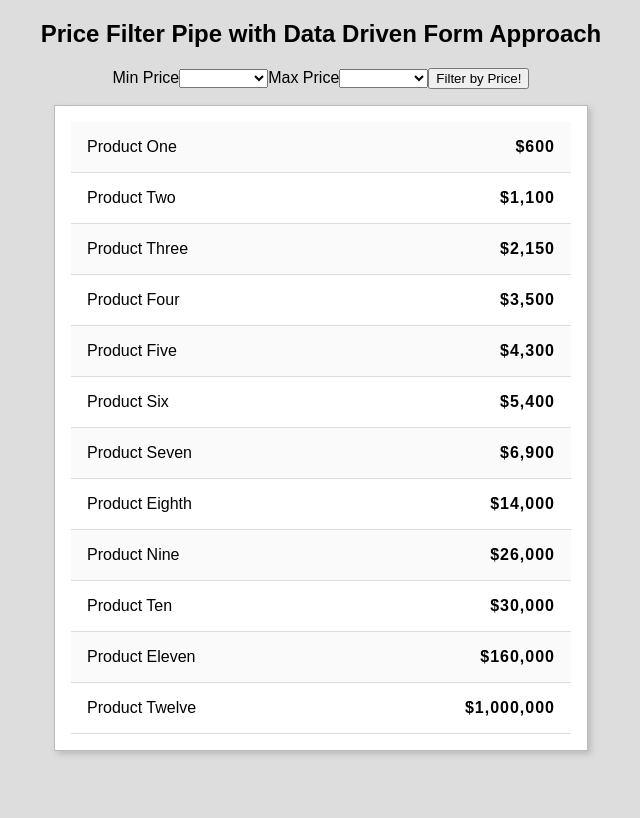
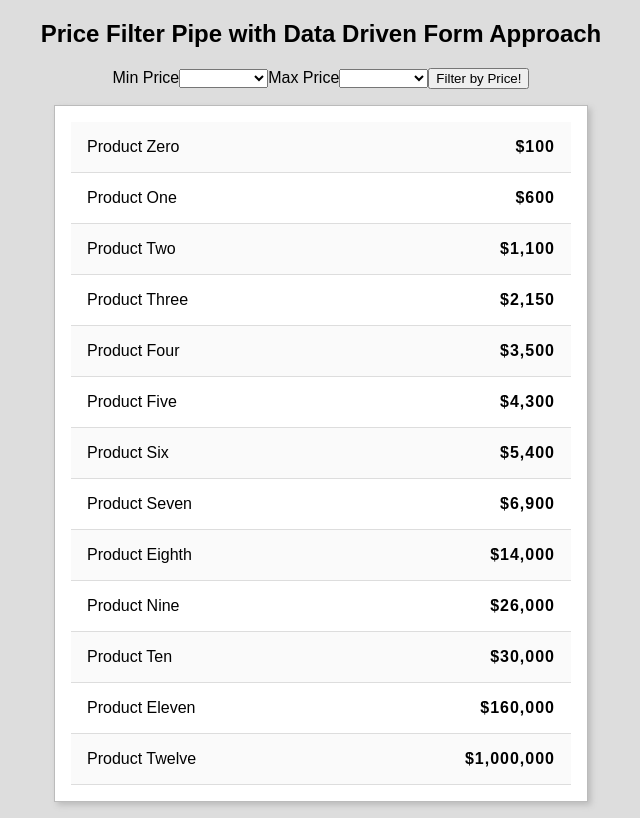
Before and after one commit to cstodor/Angular2-Price-Filter, an Angular app: page / in a window 1280 px wide. Shown: the whole page, without its empty margins (319-959 px from the left). Built offline with nearby package versions, Linux system fonts and the light colour scheme.

Commit message:
Added interface for _PriceOptions object and a new method

```diff
--- a/src/app/app.component.ts
+++ b/src/app/app.component.ts
@@ -1,9 +1,4 @@
 import { Component, Input } from '@angular/core';
-interface  IProduct {
-  name:string;
-  price:number;
-}
-
 
 @Component({
   selector: 'zt-root',
@@ -22,6 +17,10 @@ export class AppComponent {
   }
 
   _productList = [
+     {
+      "name": "Product Zero",
+      "price": 100,
+    },
     {
       "name": "Product One",
       "price": 600,
@@ -72,3 +71,8 @@ export class AppComponent {
     }
   ]
 }
+
+interface  IProduct {
+  name:string;
+  price:number;
+}
--- a/src/app/filter/filter.component.ts
+++ b/src/app/filter/filter.component.ts
@@ -8,11 +8,17 @@ import { FormGroup, FormControl } from '@angular/forms';
 })
 export class FilterComponent {
 
+  public get maxPriceOptions(): any[] {
+    return this.priceMinFilter ?  this._priceOptions.filter(p => p > this.priceMinFilter) : this._priceOptions;
+  }
+
   // Initializing Properties
   priceMinFilter: number;
   priceMaxFilter: number;
   priceIndex: number;
   priceFilterForm: FormGroup;
+
+
 
   // Outputs
   @Output() filterPrice: EventEmitter<{
@@ -37,15 +43,15 @@ export class FilterComponent {
       (data: any) => console.log(data)
     )
   }
-  onPriceMinChange(){
+  onPriceMinChange() {
     if (this.priceMinFilter) {
       let priceArraySelected: any[] = this._priceOptions.filter(item => item.productPrice < this.priceMinFilter);
       let priceArrayIndex: number = Object.keys(priceArraySelected).length;
       this.priceIndex = priceArrayIndex + 1;
-      console.log(arguments);
     }
   }
-  onPriceMaxChange(){
+
+  onPriceMaxChange() {
    //console.log(arguments);
   }
   // From Actions
@@ -58,6 +64,7 @@ export class FilterComponent {
 
   // Data
   _priceOptions = [
+    { "productPrice": null },
     { "productPrice": 500 },
     { "productPrice": 1000 },
     { "productPrice": 2000 },
@@ -81,5 +88,8 @@ export class FilterComponent {
     { "productPrice": 500000 },
     { "productPrice": 1000000 },
   ]
+}
 
+interface IPriceOptions {
+  productPrice: string;
 }
```
